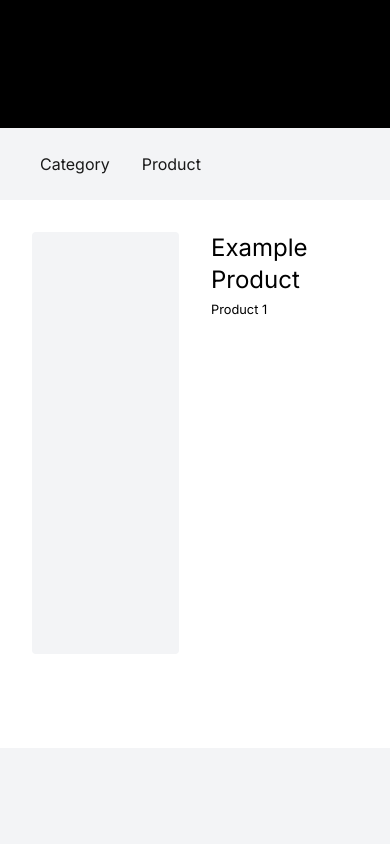
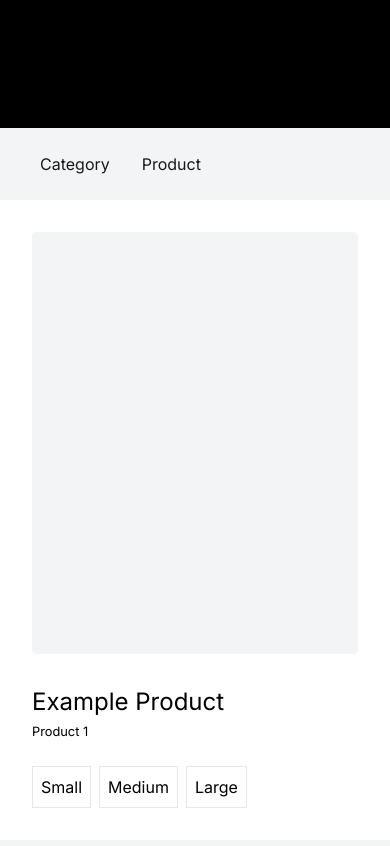
Before and after one commit to drubr/uvex-next, a Next.js app: page /product/1 in a window 390 px wide. Shown: the top 846 px of the page. Built offline with nearby package versions, Linux system fonts and the light colour scheme.

Commit message:
Adding Variant support on PDP and PLP

```diff
--- a/src/app/category/page.tsx
+++ b/src/app/category/page.tsx
@@ -35,7 +35,7 @@ export default function CategoryPage() {
           </div>
 
           {productList && (
-            <ul className="grid grid-cols-3 gap-4">
+            <ul className="grid gap-4 md:grid-cols-2 lg:grid-cols-3">
               {productList.map((product) => (
                 <li key={product.id}>
                   <Product product={product} />
--- a/src/app/product/[id]/page.tsx
+++ b/src/app/product/[id]/page.tsx
@@ -1,18 +1,49 @@
+"use client";
+
 import { products } from "@/data";
+import Link from "next/link";
+import { useSearchParams } from "next/navigation";
 
 export default function ProductDetailPage({
   params,
 }: {
   params: { id: string };
 }) {
+  const searchParams = useSearchParams();
   const product = products[+params.id - 1];
+  const selectedVariant = searchParams.get("variant");
+  const variantPrice = product.variants.find(
+    (variant) => variant.option === selectedVariant,
+  )?.price;
 
   return (
-    <div className="grid grid-cols-2 gap-8 p-8">
+    <div className="grid items-start gap-8 p-8 lg:grid-cols-2">
       <div className="min-h-[50vh] rounded bg-gray-100"></div>
-      <div>
-        <h1 className="text-2xl">{product.title}</h1>
-        <small>Product {product.id}</small>
+      <div className="grid gap-2">
+        <header>
+          <h1 className="text-2xl">{product.title}</h1>
+          <small>Product {product.id}</small>
+          <div className="mt-4">{variantPrice}</div>
+        </header>
+
+        {product.variants.length > 0 && (
+          <ul className="flex gap-2">
+            {product.variants.map((variant, index) => (
+              <li key={product.id + index}>
+                <Link
+                  href={`/product/${product.id}?variant=${variant.option}`}
+                  className={`flex items-center justify-center border p-2 ${
+                    selectedVariant === variant.option
+                      ? "border-black"
+                      : "border-gray-200"
+                  }`}
+                >
+                  {variant.option}
+                </Link>
+              </li>
+            ))}
+          </ul>
+        )}
       </div>
     </div>
   );
--- a/src/components/Product.tsx
+++ b/src/components/Product.tsx
@@ -27,6 +27,20 @@ export default function Product({ product }: ProductProps) {
         <div>
           <div>{product.title}</div>
           <div>{product.variants[0].price}</div>
+          {product.variants.length > 0 && (
+            <ul className="flex gap-2">
+              {product.variants.map((variant, index) => (
+                <li key={product.id + index}>
+                  <Link
+                    href={`/product/${product.id}?variant=${variant.option}`}
+                    className="flex items-center justify-center border p-2"
+                  >
+                    {variant.option}
+                  </Link>
+                </li>
+              ))}
+            </ul>
+          )}
         </div>
       </button>
     </Link>
```
